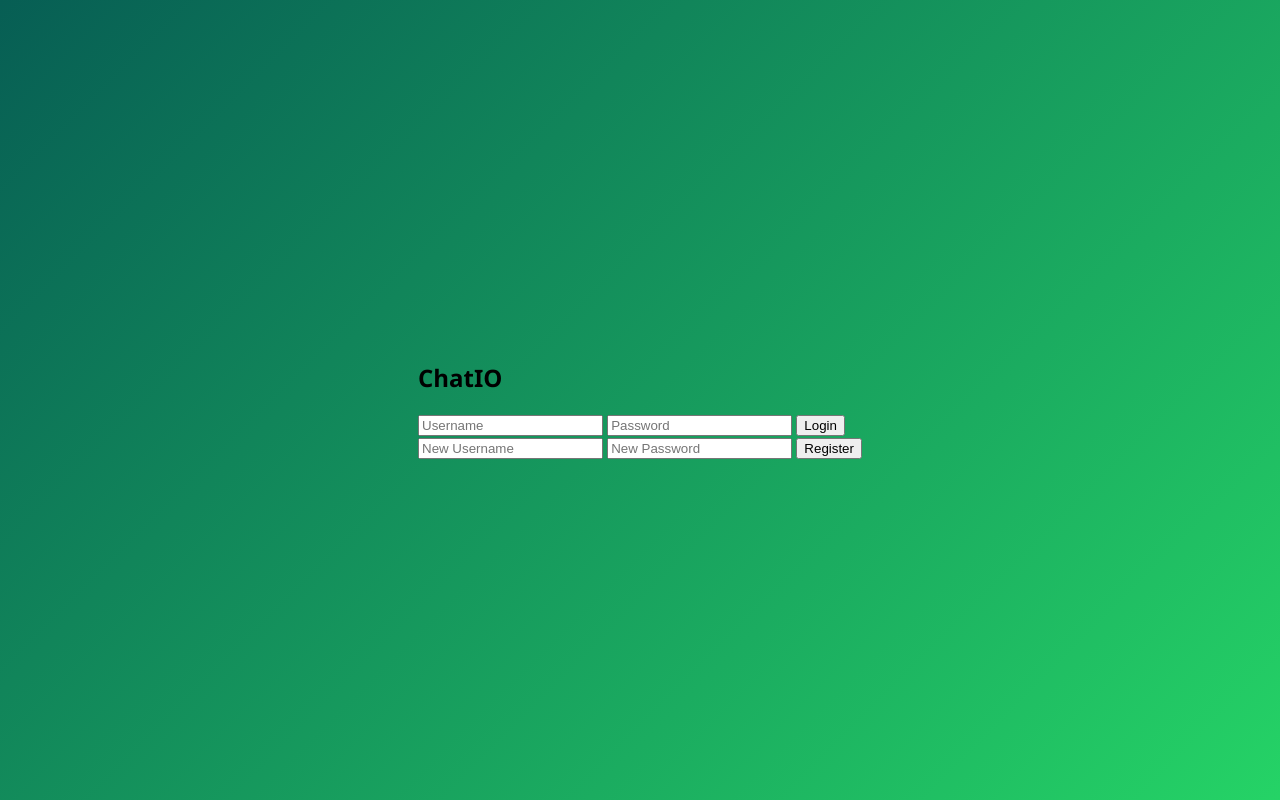
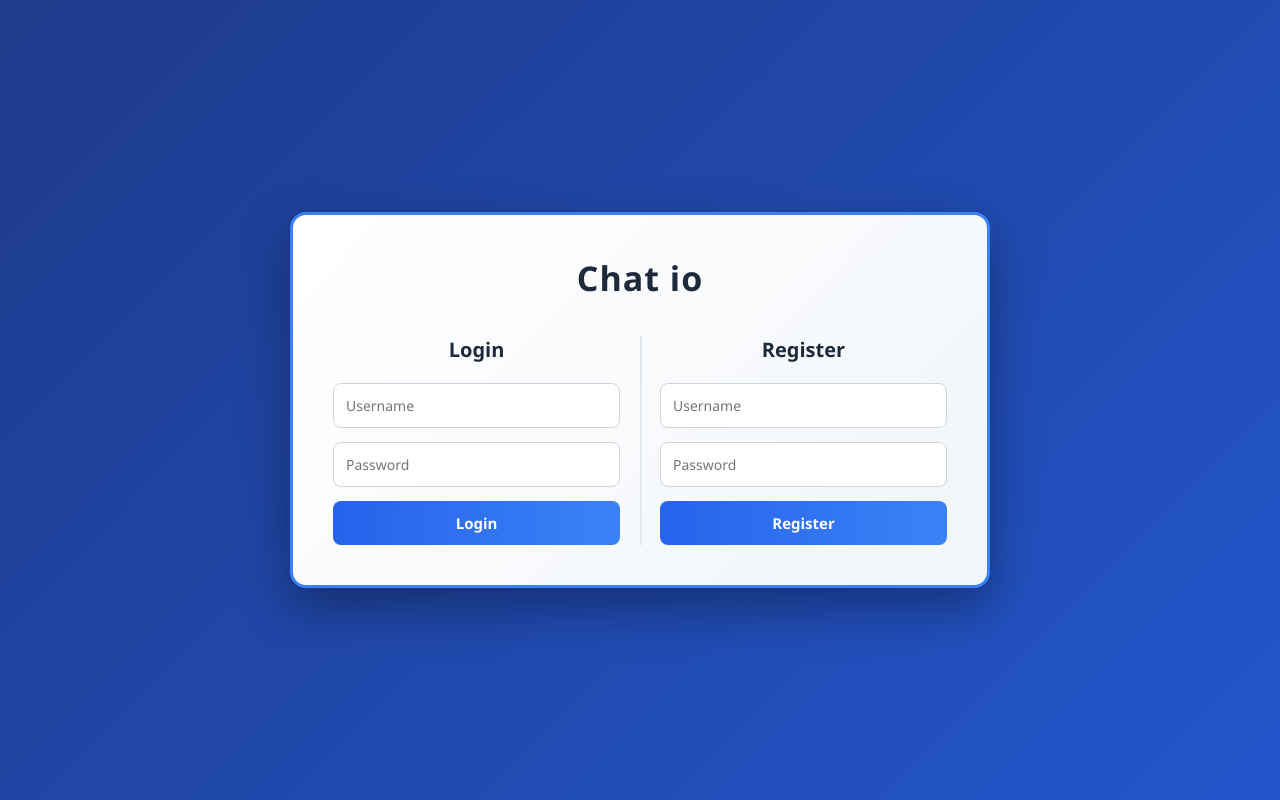
Before and after one commit to hitenr123/Chat_io, a Flask app: page /login in a window 1280 px wide. Run offline with Flask 3, Linux system fonts and the light colour scheme.

Commit message:
Refactor HTML structure and CSS styles for improved layout and consistency in login and registration sections

```diff
--- a/static/style.css
+++ b/static/style.css
@@ -1,84 +1,118 @@
+/* Reset */
+*{
+margin:0;
+padding:0;
+box-sizing:border-box;
+font-family:"Segoe UI", Arial, sans-serif;
+}
+
+/* Background */
 body{
-    margin:0;
-    font-family:Segoe UI, sans-serif;
 height:100vh;
-    background: linear-gradient(135deg,#075e54,#25d366);
 display:flex;
 justify-content:center;
 align-items:center;
+background:linear-gradient(135deg,#0f172a,#1e3a8a,#2563eb);
+background-size:300% 300%;
+animation:bgMove 10s infinite alternate;
+}
+
+/* Background animation */
+@keyframes bgMove{
+0%{background-position:left;}
+100%{background-position:right;}
 }
 
 /* Main container */
 .container{
-    width:100%;
-    display:flex;
-    justify-content:center;
-}
-
-/* Card */
-.card{
-    background:white;
+width:700px;
+background:linear-gradient(135deg,#ffffff,#f1f5f9);
 padding:40px;
-    width:420px;
-    border-radius:12px;
-    box-shadow:0 10px 30px rgba(0,0,0,0.2);
-    text-align:center;
+border-radius:16px;
+box-shadow:0 20px 50px rgba(0,0,0,0.35);
+border:3px solid #3b82f6;
 }
 
 /* Title */
-.card h1{
-    margin:0;
-    color:#075e54;
+.title{
+text-align:center;
+margin-bottom:35px;
+font-size:34px;
+color:#1e293b;
+letter-spacing:1px;
+font-weight:700;
 }
 
-.subtitle{
-    color:gray;
-    margin-bottom:25px;
+/* Login + Register layout */
+.auth-container{
+display:flex;
+gap:40px;
+position:relative;
 }
 
-/* Forms container */
-.forms{
-    display:flex;
-    gap:20px;
+/* Divider line */
+.auth-container::after{
+content:"";
+position:absolute;
+left:50%;
+top:0;
+height:100%;
+width:2px;
+background:#e2e8f0;
 }
 
-/* Each form */
-.form{
+/* Sections */
+.auth-section{
 flex:1;
-    display:flex;
-    flex-direction:column;
+}
+
+/* Section titles */
+.auth-section h2{
+text-align:center;
+margin-bottom:20px;
+color:#1e293b;
+font-size:20px;
 }
 
 /* Inputs */
-.form input{
+.auth-section input{
+width:100%;
 padding:12px;
-    margin-bottom:12px;
-    border-radius:6px;
-    border:1px solid #ddd;
+margin-bottom:14px;
+border-radius:8px;
+border:1px solid #d1d5db;
 font-size:14px;
+transition:0.25s;
+}
+
+/* Input focus effect */
+.auth-section input:focus{
+border-color:#3b82f6;
+outline:none;
+box-shadow:0 0 10px rgba(59,130,246,0.5);
 }
 
 /* Buttons */
-.form button{
+.auth-section button{
+width:100%;
 padding:12px;
 border:none;
-    border-radius:6px;
-    background:#075e54;
+border-radius:8px;
+background:linear-gradient(90deg,#2563eb,#3b82f6);
 color:white;
-    font-weight:bold;
+font-size:15px;
+font-weight:600;
 cursor:pointer;
-    transition:0.3s;
+transition:0.25s;
 }
 
-.form button:hover{
-    background:#0a7c70;
+/* Button hover */
+.auth-section button:hover{
+transform:translateY(-2px);
+box-shadow:0 10px 20px rgba(0,0,0,0.25);
 }
 
 /* Register button */
 .register-btn{
-    background:#25d366;
+background:linear-gradient(90deg,#16a34a,#22c55e);
 }
-
-.register-btn:hover{
-    background:#1ebc57;
-}
--- a/templates/index.html
+++ b/templates/index.html
@@ -1,27 +1,45 @@
 <!DOCTYPE html>
 <html>
 <head>
-<title>ChatIO Login</title>
-<link rel="stylesheet" href="{{ url_for('static', filename='style.css') }}">
+<meta charset="UTF-8">
+<title>Chat_io</title>
+<link rel="stylesheet" href="/static/style.css">
 </head>
 
 <body>
 
-<div class="login-box">
+<div class="container">
 
-<h2>ChatIO</h2>
+<h1 class="title">Chat io</h1>
 
-<form method="POST" action="/login">
+<div class="auth-container">
+
+<div class="auth-section">
+
+<h2>Login</h2>
+
+<form action="/login" method="POST">
 <input type="text" name="username" placeholder="Username" required>
 <input type="password" name="password" placeholder="Password" required>
 <button type="submit">Login</button>
 </form>
 
+</div>
+
+
+<div class="auth-section">
+
+<h2>Register</h2>
+
 <form action="/register" method="POST">
-<input type="text" name="username" placeholder="New Username" required>
-<input type="password" name="password" placeholder="New Password" required>
-<button type="submit">Register</button>
+<input type="text" name="username" placeholder="Username" required>
+<input type="password" name="password" placeholder="Password" required>
+<button class="register-btn" type="submit">Register</button>
 </form>
+
+</div>
+
+</div>
 
 </div>
 
```
Lines whose indentation alone changed are shown as unchanged.
